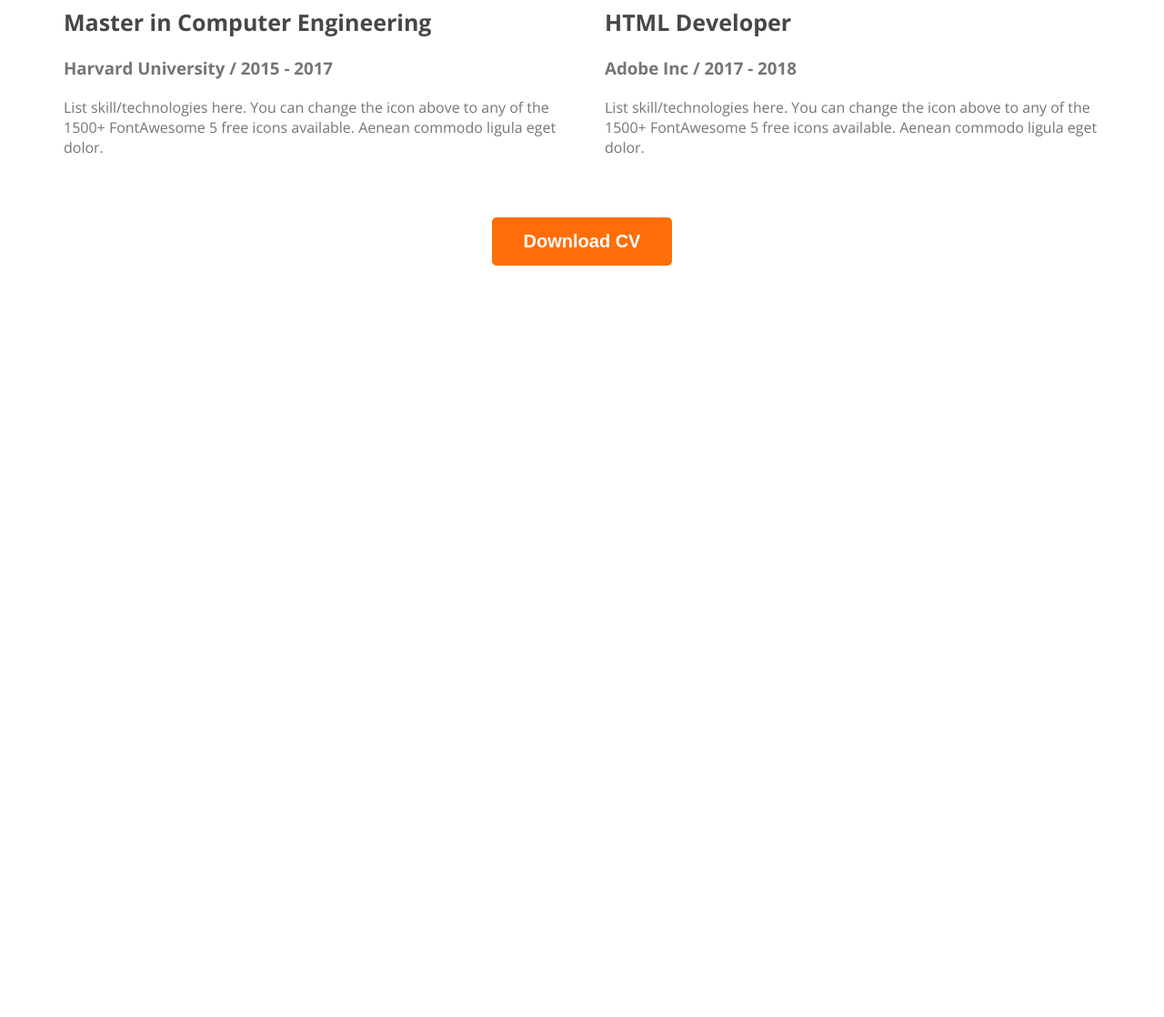
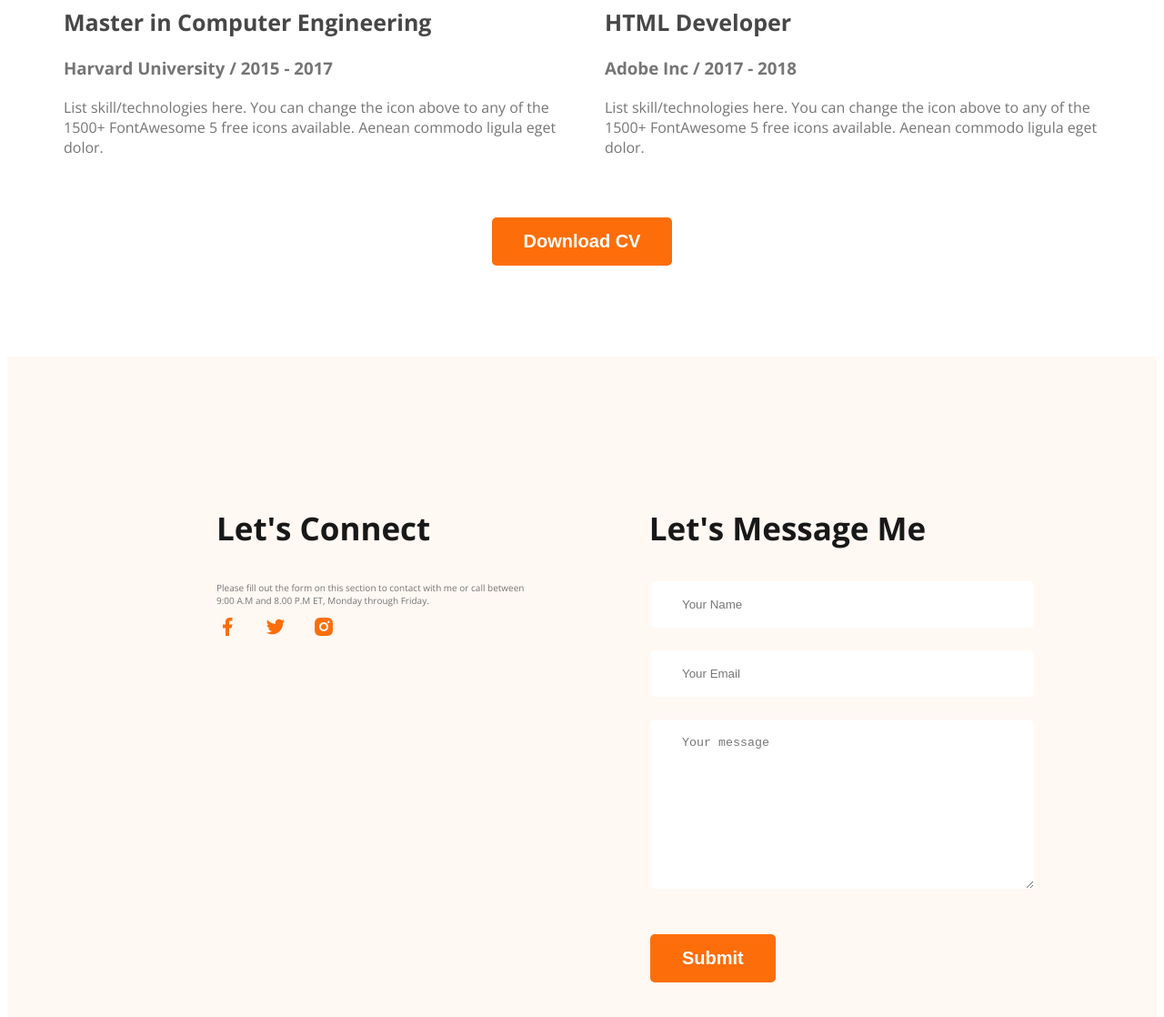
Before and after one commit to ROKEYAKHATUN/Developer_Portfolio, a plain HTML site: page index.html in a window 1280 px wide. Shown: the part 2811-3929 px from the top of the page at 91% size. Before the commit the page ends 3111 px from the top, so only its background shows below. Drawn offline with nearby package versions, Linux system fonts and the light colour scheme.

Commit message:
footer completed

```diff
--- a/index.html
+++ b/index.html
@@ -165,6 +165,28 @@
          </section>
 
     </main>
-    <footer></footer>
+    <footer>
+      <div class="footer-column">
+        <h3 class="section-title footer-text">Let's Connect</h3>
+        <p class="section-description footer-text">Please fill out the form on this section to contact with me or call between 9:00 A.M and 8.00 P.M ET, Monday through Friday.</p>
+        <div class="social-links">
+          <a href=""><img src="images/icons/facebook.png"></a>
+          <a href=""><img src="images/icons/twitter.png"></a>
+          <a href=""><img src="images/icons/insta.png"></a>
+        </div>
+
+      </div>
+
+      <div class="footer-column">
+        <h3 class="section-title">Let's Message Me</h3>
+        <form class="contact">
+          <input type="text" placeholder="Your Name">
+          <input type="email" placeholder="Your Email">
+          <textarea name="" placeholder="Your message" id="" cols="30" rows="10"></textarea>
+          <input class="btn-primary input_button" type="submit" value="Submit">
+        </form>
+
+      </div>
+    </footer>
   </body>
 </html>
--- a/styles/portfolio.css
+++ b/styles/portfolio.css
@@ -168,3 +168,35 @@ main section{
   text-align: center;
   margin-top:50px ;
 }
+footer{
+  display: flex;
+  gap: 100px;
+  background-color:#FFF8F3;
+  margin-top: 100px;
+  padding: 130px 230px;
+}
+.footer-column{
+  width: 50%;
+
+}
+.social-links a{
+  margin-right: 25px;
+}
+
+.contact input[type="text"] ,.contact input[type="email"], textarea {
+  display: block;
+  margin:25px;
+  padding: 18px 35px;
+  color: #757575;
+  border-radius: 5px;
+  background-color: #FFF;
+  border: 0px;
+  width: 100%;
+}
+
+.input_button {
+  margin: 25px;
+}
+.footer-text{
+  text-align: left;
+}
```
